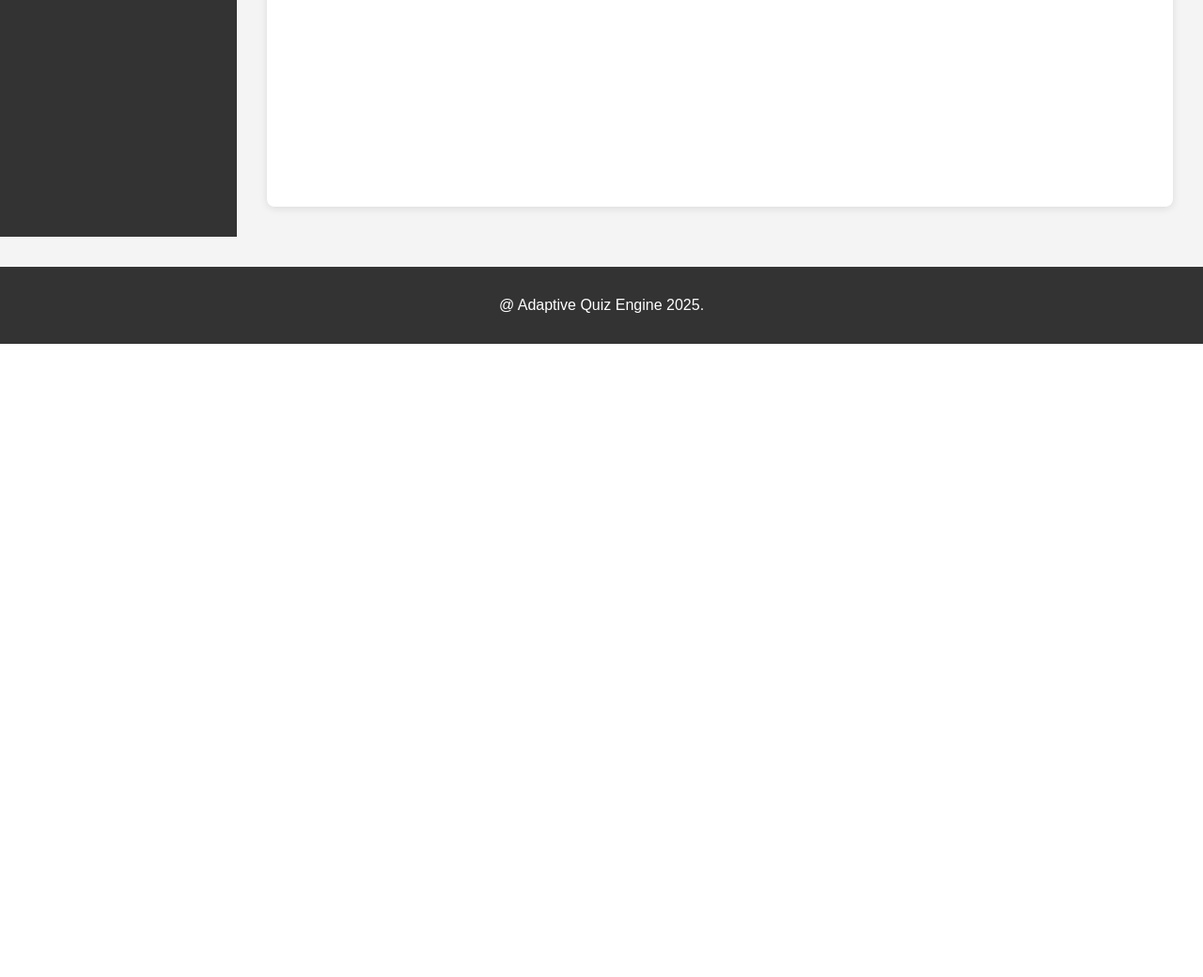
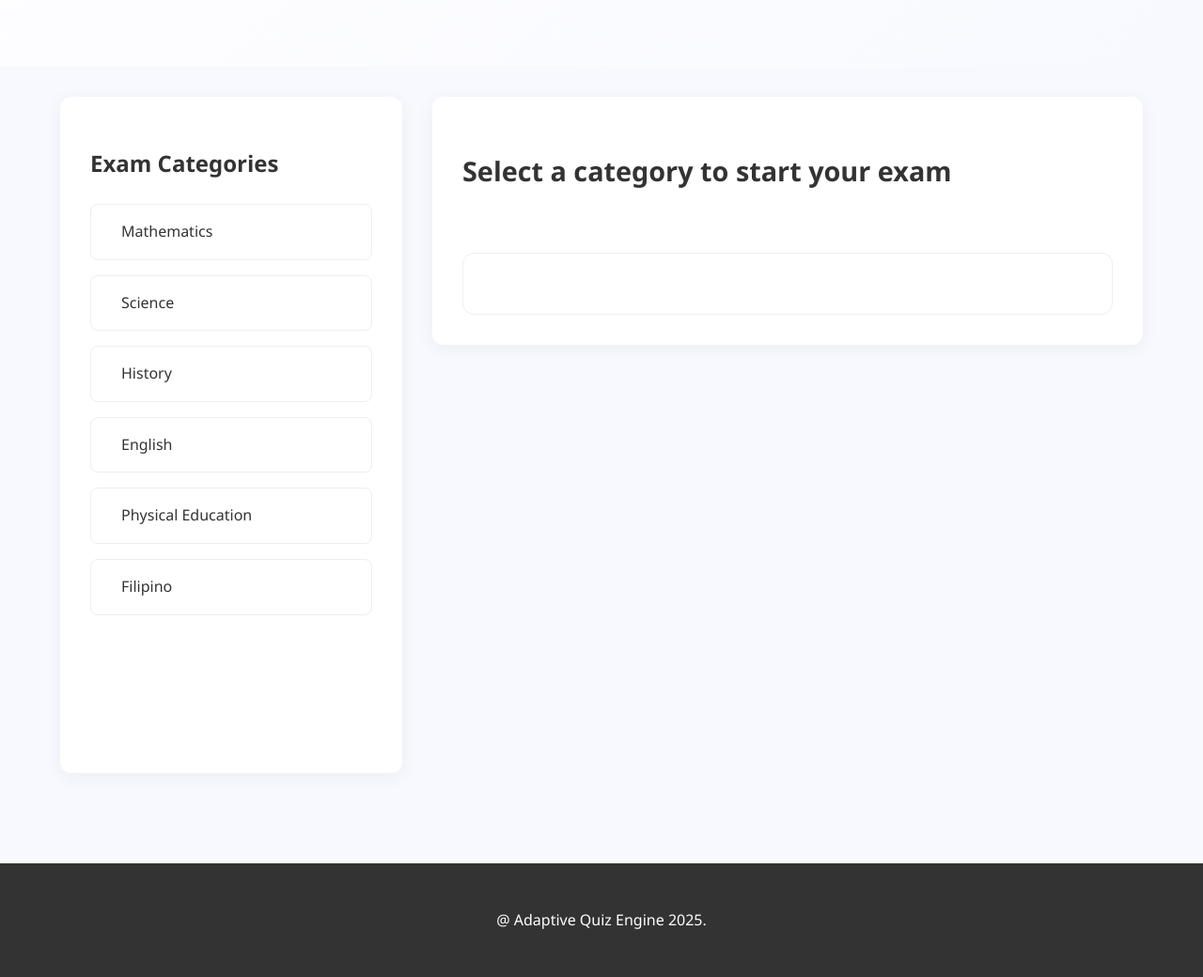
Before and after one commit to rosemariearcangeles/CPT---11-Avena-Cabuyao-Arcangeles, a PHP site: page / in a window 1280 px wide. Shown: the part 568-1608 px from the top of the page at 94% size. Before the commit the page ends 934 px from the top, so only its background shows below. Run offline with PHP 8.4, Linux system fonts and the light colour scheme.

Commit message:
changes to layout

```diff
--- a/Avena, Cabuyao, Arcangeles, with JS/quiz engine/index.html
+++ b/Avena, Cabuyao, Arcangeles, with JS/quiz engine/index.html
@@ -3,37 +3,75 @@
 <head>
   <meta charset="UTF-8" />
   <meta name="viewport" content="width=device-width, initial-scale=1.0"/>
-  <title>Adaptive Quiz Engine</title>
+  <title>Online Exam Platform</title>
   <link rel="stylesheet" href="style.css" />
 </head>
 <body>
   <nav class="navbar">
-    <h1>Quiz Engine</h1>
+    <div class="logo">
+      <img src="logo.png" alt="Logo" class="logo-img">
+      <h1>Online Exam</h1>
+    </div>
     <ul>
       <li><a href="#">Home</a></li>
-      <li><a href="#">Quizzes</a></li>
-      <li><a href="#">Profile</a></li>
+      <li><a href="#">About</a></li>
+      <li><a href="#">Service</a></li>
+      <li><a href="#">Contact Us</a></li>
+      <li><a href="#">FAQ</a></li>
+      <li><a href="#" class="login-btn">Login</a></li>
+      <li><a href="#" class="try-btn">Try for free</a></li>
     </ul>
   </nav>
+  <div class="hero">
+    <div class="hero-content">
+      <h1>Welcome to Online Quiz Engine</h1>
+      <p>Transform your learning experience with our interactive online quiz system. Easy to use, comprehensive, and reliable.</p>
+      <button class="get-started">Get Started</button>
+    </div>
+    <div class="hero-image">
+      <img src="exam-illustration.png" alt="Online Exam Illustration">
+    </div>
+  </div>
+
   <div class="container">
     <aside class="sidebar">
-      <h2>Categories</h2>
-      <ul>
-        <li><a href="#" onclick="loadQuiz('math')">Math</a></li>
-        <li><a href="#" onclick="loadQuiz('science')">Science</a></li>
-        <li><a href="#" onclick="loadQuiz('history')">History</a></li>
-        <li><a href="#" onclick="loadQuiz('english')">English</a></li>
-        <li><a href="#" onclick="loadQuiz('physical education')">Physical Education</a></li>
-        <li><a href="#" onclick="loadQuiz('filipino')">Filipino</a></li>
-      </ul>
+      <h2>Exam Categories</h2>
+      <div class="category-cards">
+        <div class="category-card" onclick="loadQuiz('math')">
+          <i class="category-icon math-icon"></i>
+          <span>Mathematics</span>
+        </div>
+        <div class="category-card" onclick="loadQuiz('science')">
+          <i class="category-icon science-icon"></i>
+          <span>Science</span>
+        </div>
+        <div class="category-card" onclick="loadQuiz('history')">
+          <i class="category-icon history-icon"></i>
+          <span>History</span>
+        </div>
+        <div class="category-card" onclick="loadQuiz('english')">
+          <i class="category-icon english-icon"></i>
+          <span>English</span>
+        </div>
+        <div class="category-card" onclick="loadQuiz('physical education')">
+          <i class="category-icon pe-icon"></i>
+          <span>Physical Education</span>
+        </div>
+        <div class="category-card" onclick="loadQuiz('filipino')">
+          <i class="category-icon filipino-icon"></i>
+          <span>Filipino</span>
+        </div>
+      </div>
     </aside>
     <main class="main-content">
-      <form id="quiz-form">
-        <h2 id="quiz-title">Select a category to start</h2>
-        <div id="quiz-questions"></div>
-        <button type="submit" id="submit-btn" style="display:none;">Submit</button>
-      </form>
-      <div id="quiz-result"></div>
+      <div class="exam-container">
+        <form id="quiz-form">
+          <h2 id="quiz-title">Select a category to start your exam</h2>
+          <div id="quiz-questions" class="question-grid"></div>
+          <button type="submit" id="submit-btn" class="submit-button" style="display:none;">Submit Exam</button>
+        </form>
+        <div id="quiz-result" class="result-card"></div>
+      </div>
     </main>
   </div>
 
--- a/Avena, Cabuyao, Arcangeles, with JS/quiz engine/style.css
+++ b/Avena, Cabuyao, Arcangeles, with JS/quiz engine/style.css
@@ -1,100 +1,285 @@
+:root {
+  --primary-color: #2B4BF2;
+  --secondary-color: #4A90E2;
+  --accent-color: #FF6B35;
+  --background-color: #F8F9FF;
+  --text-color: #333;
+  --light-text: #666;
+}
+
 body {
   margin: 0;
-  font-family: Arial, sans-serif;
-  background: #f4f4f4;
+  font-family: 'Segoe UI', 'SF Pro Display', -apple-system, BlinkMacSystemFont, sans-serif;
+  background: var(--background-color);
+  color: var(--text-color);
+  line-height: 1.6;
 }
 
 .navbar {
   display: flex;
   justify-content: space-between;
   align-items: center;
-  background: #222;
-  color: #fff;
-  padding: 1rem 2rem;
+  background: #fff;
+  color: var(--text-color);
+  padding: 1rem 4rem;
   position: sticky;
   top: 0;
+  box-shadow: 0 2px 10px rgba(0,0,0,0.05);
+  z-index: 1000;
+}
+
+.logo {
+  display: flex;
+  align-items: center;
+  gap: 1rem;
+}
+
+.logo-img {
+  height: 40px;
+  width: auto;
 }
 
 .navbar ul {
   list-style: none;
   display: flex;
-  gap: 1rem;
+  align-items: center;
+  gap: 2rem;
   margin: 0;
   padding: 0;
 }
 
 .navbar a {
-  color: #fff;
+  color: var(--text-color);
   text-decoration: none;
+  font-weight: 500;
+  transition: color 0.3s;
+}
+
+.navbar a:hover {
+  color: var(--primary-color);
+}
+
+.login-btn, .try-btn {
+  padding: 0.5rem 1.5rem;
+  border-radius: 6px;
+  font-weight: 600;
+}
+
+.login-btn {
+  color: var(--primary-color);
+  border: 2px solid var(--primary-color);
+}
+
+.try-btn {
+  background: var(--primary-color);
+  color: white;
+}
+
+.hero {
+  display: flex;
+  align-items: center;
+  justify-content: space-between;
+  padding: 4rem 6rem;
+  background: linear-gradient(135deg, #fff 0%, var(--background-color) 100%);
+}
+
+.hero-content {
+  max-width: 500px;
+}
+
+.hero-content h1 {
+  font-size: 3rem;
+  color: var(--text-color);
+  margin-bottom: 1.5rem;
+}
+
+.hero-content p {
+  font-size: 1.2rem;
+  color: var(--light-text);
+  margin-bottom: 2rem;
+}
+
+.get-started {
+  background: var(--primary-color);
+  color: white;
+  border: none;
+  padding: 1rem 2rem;
+  border-radius: 8px;
+  font-size: 1.1rem;
+  font-weight: 600;
+  cursor: pointer;
+  transition: transform 0.2s;
+}
+
+.get-started:hover {
+  transform: translateY(-2px);
+}
+
+.hero-image {
+  flex: 1;
+  max-width: 600px;
+  margin-left: 4rem;
+}
+
+.hero-image img {
+  width: 100%;
+  height: auto;
 }
 
 .container {
   display: flex;
+  padding: 2rem 4rem;
+  gap: 2rem;
   min-height: 90vh;
 }
 
 .sidebar {
-  background: #333;
-  color: #fff;
-  width: 220px;
-  padding: 2rem 1rem;
+  background: white;
+  border-radius: 12px;
+  padding: 2rem;
+  width: 300px;
+  box-shadow: 0 4px 20px rgba(0,0,0,0.05);
 }
 
-.sidebar h2 {
-  margin-top: 0;
+.category-cards {
+  display: grid;
+  gap: 1rem;
+  margin-top: 1.5rem;
 }
 
-.sidebar ul {
-  list-style: none;
-  padding: 0;
+.category-card {
+  background: white;
+  border: 1px solid #eee;
+  border-radius: 8px;
+  padding: 1rem;
+  display: flex;
+  align-items: center;
+  gap: 1rem;
+  cursor: pointer;
+  transition: all 0.3s;
 }
 
-.sidebar a {
-  color: #fff;
-  text-decoration: none;
-  display: block;
-  margin: 0.5rem 0;
+.category-card:hover {
+  transform: translateY(-2px);
+  box-shadow: 0 4px 15px rgba(0,0,0,0.1);
+  border-color: var(--primary-color);
 }
 
 .main-content {
   flex: 1;
+}
+
+.exam-container {
+  background: white;
+  border-radius: 12px;
   padding: 2rem;
-  background: #fff;
-  border-radius: 8px;
-  margin: 2rem;
-  box-shadow: 0 2px 8px rgba(0,0,0,0.1);
+  box-shadow: 0 4px 20px rgba(0,0,0,0.05);
 }
 
 #quiz-form h2 {
-  margin-top: 0;
+  color: var(--text-color);
+  font-size: 1.8rem;
+  margin-bottom: 2rem;
 }
 
-#quiz-questions {
+.question-grid {
+  display: grid;
+  gap: 2rem;
+}
+
+.question-block {
+  background: #f8f9fa;
+  border-radius: 8px;
+  padding: 1.5rem;
+  border: 1px solid #eee;
+}
+
+.question-block p {
+  font-size: 1.1rem;
+  color: var(--text-color);
   margin-bottom: 1rem;
 }
 
-.question-block {
-  margin-bottom: 1.5rem;
+.question-block label {
+  display: block;
+  padding: 0.8rem 1rem;
+  margin: 0.5rem 0;
+  background: white;
+  border: 1px solid #eee;
+  border-radius: 6px;
+  cursor: pointer;
+  transition: all 0.2s;
 }
 
-@media (max-width: 800px) {
+.question-block label:hover {
+  border-color: var(--primary-color);
+  background: #f0f4ff;
+}
+
+.question-block input[type="radio"] {
+  margin-right: 10px;
+}
+
+.submit-button {
+  background: var(--primary-color);
+  color: white;
+  border: none;
+  padding: 1rem 2rem;
+  border-radius: 8px;
+  font-size: 1.1rem;
+  font-weight: 600;
+  margin-top: 2rem;
+  cursor: pointer;
+  transition: transform 0.2s;
+}
+
+.submit-button:hover {
+  transform: translateY(-2px);
+}
+
+.result-card {
+  background: white;
+  border-radius: 12px;
+  padding: 2rem;
+  margin-top: 2rem;
+  border: 1px solid #eee;
+}
+
+.result-card h3 {
+  color: var(--text-color);
+  font-size: 1.5rem;
+  margin-bottom: 1rem;
+}
+
+@media (max-width: 1200px) {
+  .hero {
+    padding: 3rem;
+    flex-direction: column;
+    text-align: center;
+  }
+
+  .hero-image {
+    margin: 2rem 0 0 0;
+  }
+
   .container {
+    padding: 1rem;
     flex-direction: column;
   }
+
   .sidebar {
     width: 100%;
-    padding: 1rem;
   }
-  .main-content {
-    margin: 1rem 0;
-    padding: 1rem;
+
+  .category-cards {
+    grid-template-columns: repeat(auto-fill, minmax(250px, 1fr));
   }
 }
 
 .foot {
-  background-color: #333;
-  color: #fff;
+  background: var(--text-color);
+  color: white;
   text-align: center;
-  padding: 1rem;
-  margin-top: 2rem;
+  padding: 2rem;
+  margin-top: 4rem;
 }
```
